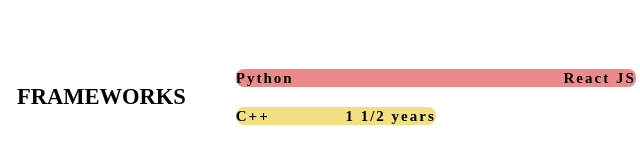
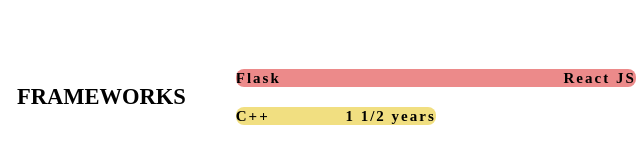
Before and after one commit to sofia-0309/Portfolio, a plain HTML site: page About.html in a window 1280 px wide. Shown: the part 743-906 px from the top of the page, 111-751 px from the left. Drawn offline with Linux system fonts and the light colour scheme.

Commit message:
Update About.html

```diff
--- a/About.html
+++ b/About.html
@@ -48,7 +48,7 @@
     <section class="framework">
         <h1>FRAMEWORKS</h1>
         <div class="inside">
-            <div class="box"><a>Python</a>
+            <div class="box"><a>Flask</a>
                 <h1>React JS</h1>
              </div>
             <div class="box"> <a>C++</a>
```
